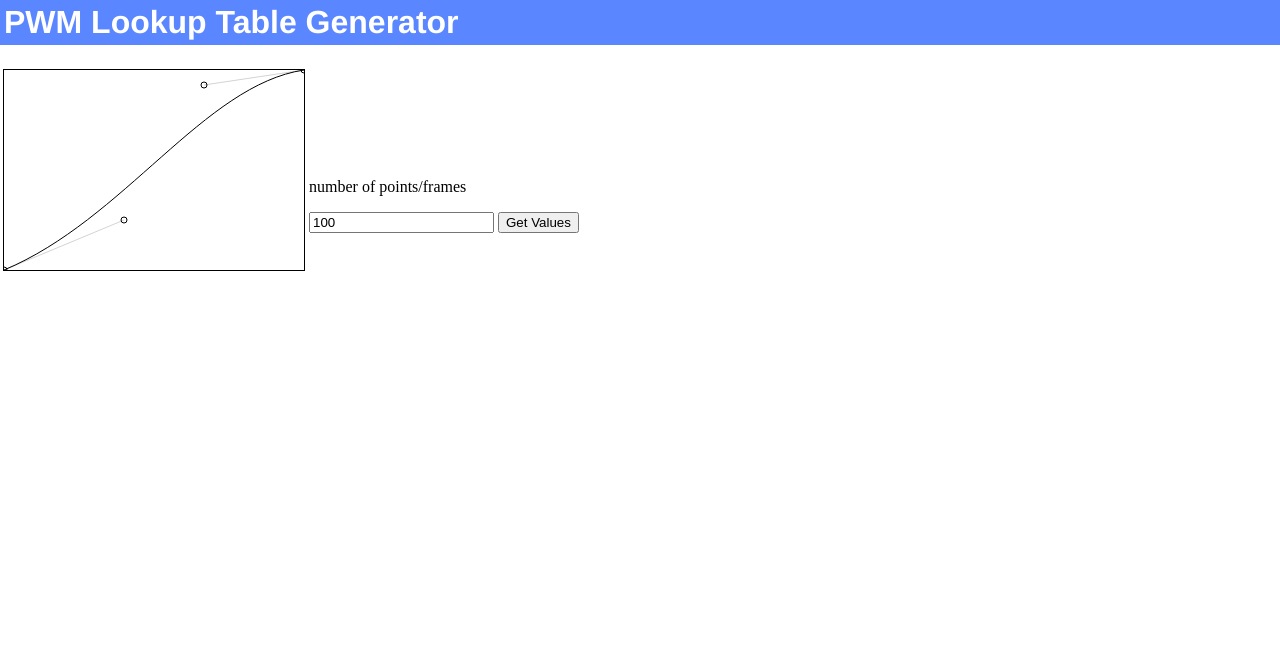
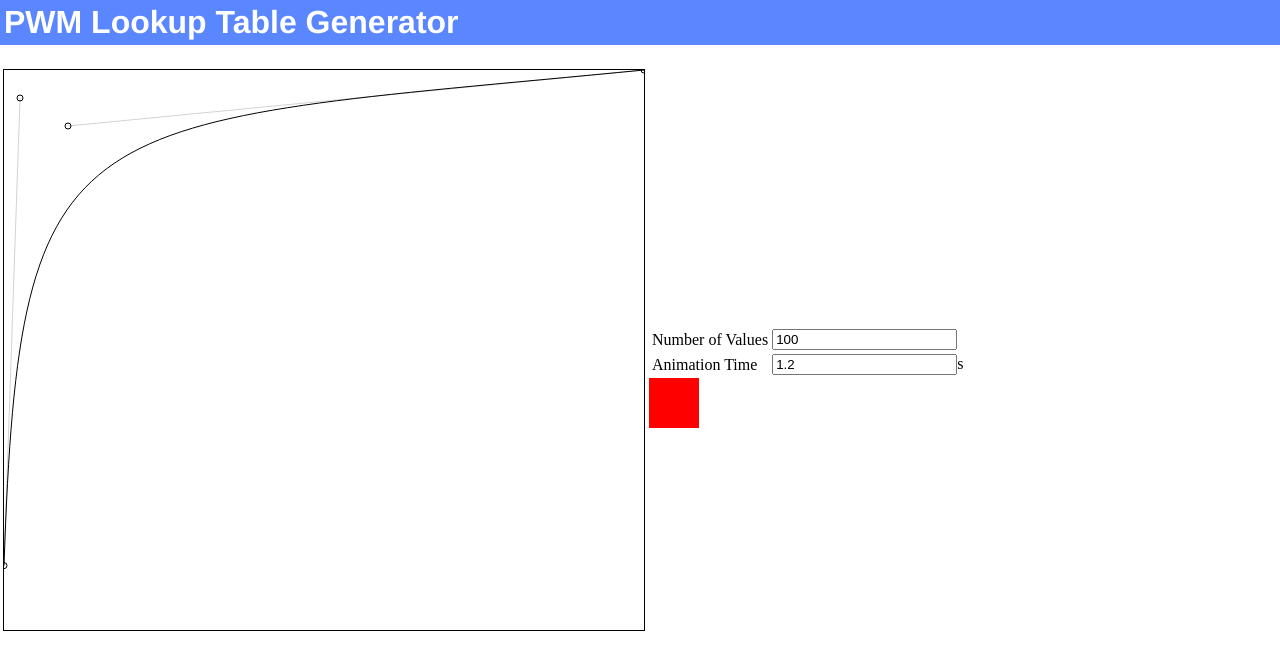
Before and after one commit to Pomax/bezierjs, a plain HTML site: page index.html in a window 1280 px wide. Drawn offline with Linux system fonts and the light colour scheme.

Commit message:
Some not so perfect code to resize the canvas.

```diff
--- a/index.html
+++ b/index.html
@@ -5,7 +5,7 @@
     <title>PWM calculator</title>
     <link rel="stylesheet" href="style.css">
   </head>
-  <body onload="document.getElementById('points').value=updateFrameCount(document.getElementById('points').value)">
+  <body>
     <header>
       <h1>PWM Lookup Table Generator</h1>
     </header>
@@ -13,22 +13,38 @@
       <tr>
         <td>
           <figure><script type="text/beziercode">
-            new Bezier(0,200 , 120,150 , 200,15 , 300,0);
-
+            new Bezier(0,document.body.clientHeight/2 ,5,10, 20,20 , document.body.clientWidth/2,0);
             var draw = function() {
-              setCurve(curve, getCanvas())
-              getCanvas().width=300
-              getCanvas().height=200
               drawSkeleton(curve);
               drawCurve(curve);
               getValues(document.getElementById("output"))
+
             }
+            setCurve(curve, getCanvas())
+            window_resize()
           </script>
           </figure>
         </td>
         <td>
-          <p>number of points/frames</p><input id=points type=number value=100 oninput="this.value=updateFrameCount(this.value)">
-          <button onClick=getValues(document.getElementById("output"))>Get Values</button>
+        <table>
+          <tr>
+            <td>
+              <text>Number of Values</text>
+              </td>
+              <td>
+                <input id=points type=number value=100 oninput="this.value=updateFrameCount(this.value)">
+              </td>
+            </tr>
+            <tr>
+              <td>
+                <text>Animation Time</text>
+              </td>
+                <td>
+                  <input id=time type=number value=1.2 oninput="this.value=updateFrameCount(this.value)"><text>s</text>
+                </td>
+              </tr>
+            </table>
+          <div class=container style="background-color: #ff0000; height:50px; width:50px;"></div>
         </td>
       </tr>
     </table>
--- a/js/pwm.js
+++ b/js/pwm.js
@@ -7,6 +7,42 @@ var bits = 8
 function setCurve(c, cvs){
 	curve=c;
 	canvas=cvs
+	canvas.ondblclick = canvas_double_click;
+	// canvas.addEventListener('resize', canvas_resize)
+	// canvas.onresize = canvas_resize;
+	window.addEventListener('resize', window_resize)
+	document.addEventListener('load', window_resize)
+	console.log('set curve')
+}
+
+function window_resize(arg){
+	var new_width = window.innerWidth/2;
+	var new_height = window.innerHeight*0.7;
+	//compute a scale factor for the existing points
+	var scale = [new_width/canvas.width, new_height/canvas.height];
+	for(p of curve.points){
+		p.x *= scale[0];
+		p.y *= scale[1];
+
+		//range check new values.
+		//todo check if they are equal to a boundary before scaling, and set to new boundary
+		if(p.x>new_width)
+			p.x = new_width
+		else if(p.x<0)
+			p.x=0
+		if(p.y>new_height)
+			p.y=new_height;
+		else if (p.y<0)
+			p.y=0
+	}
+	canvas.width=new_width;
+	canvas.height=new_height;
+	canvas.dispatchEvent(new Event('mousemove'));
+}
+
+function canvas_double_click(arg)
+{
+
 }
 
 function _power_to_intensity(num, max)
```
